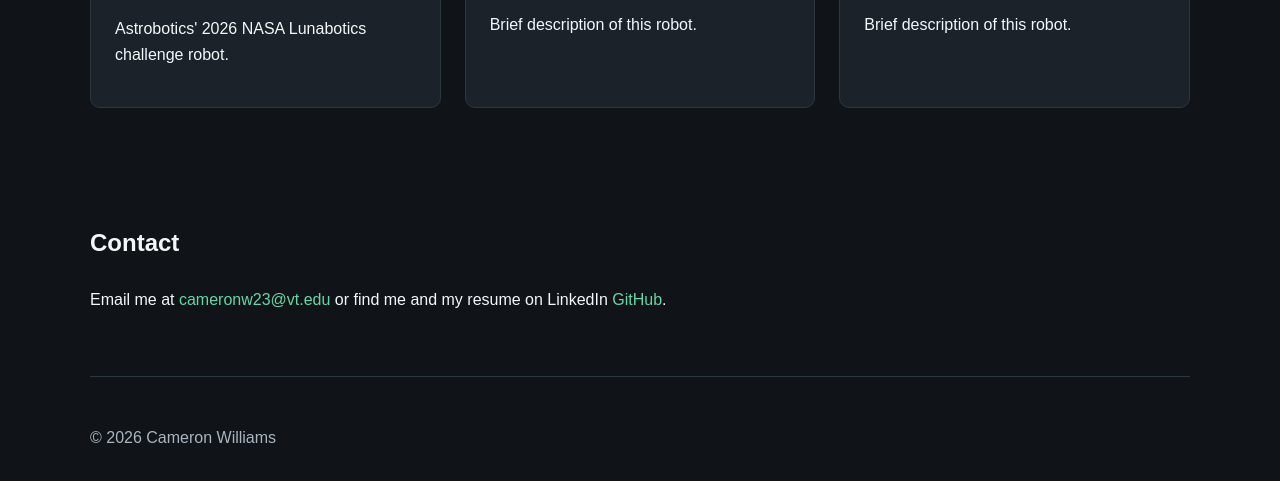
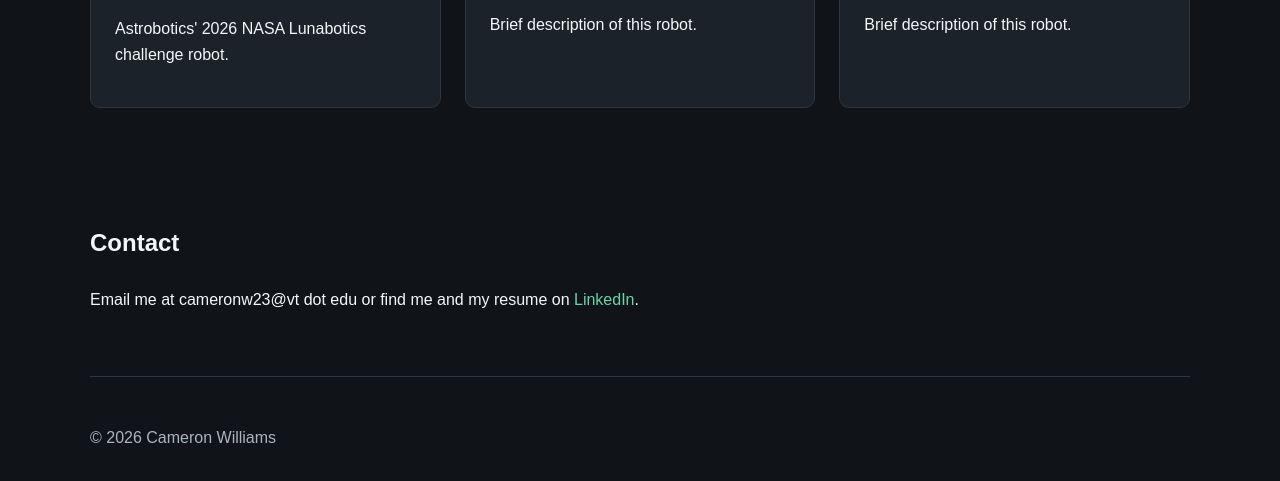
Before and after one commit to camtriggerhappy/camtriggerhappy.github.io, a plain HTML site: page index.html in a window 1280 px wide. Shown: the part 959-1440 px from the top of the page. Drawn offline with Linux system fonts and the light colour scheme.

Commit message:
corrected incorrect links

```diff
--- a/index.html
+++ b/index.html
@@ -209,9 +209,9 @@
       <h2>Contact</h2>
       <p>
         Email me at
-        <a href="mailto:cametonw23@vt.edu">cameronw23@vt.edu</a>
-        or find me and my resume on LinkedIn
-        <a href="https://www.linkedin.com/in/cameron-s-williams/">GitHub</a>.
+        cameronw23@vt dot edu
+        or find me and my resume on
+        <a href="https://www.linkedin.com/in/cameron-s-williams/">LinkedIn</a>.
       </p>
     </section>
   </main>
```
Also changed, not shown: projects/anubis.html (+5 -0 lines).
